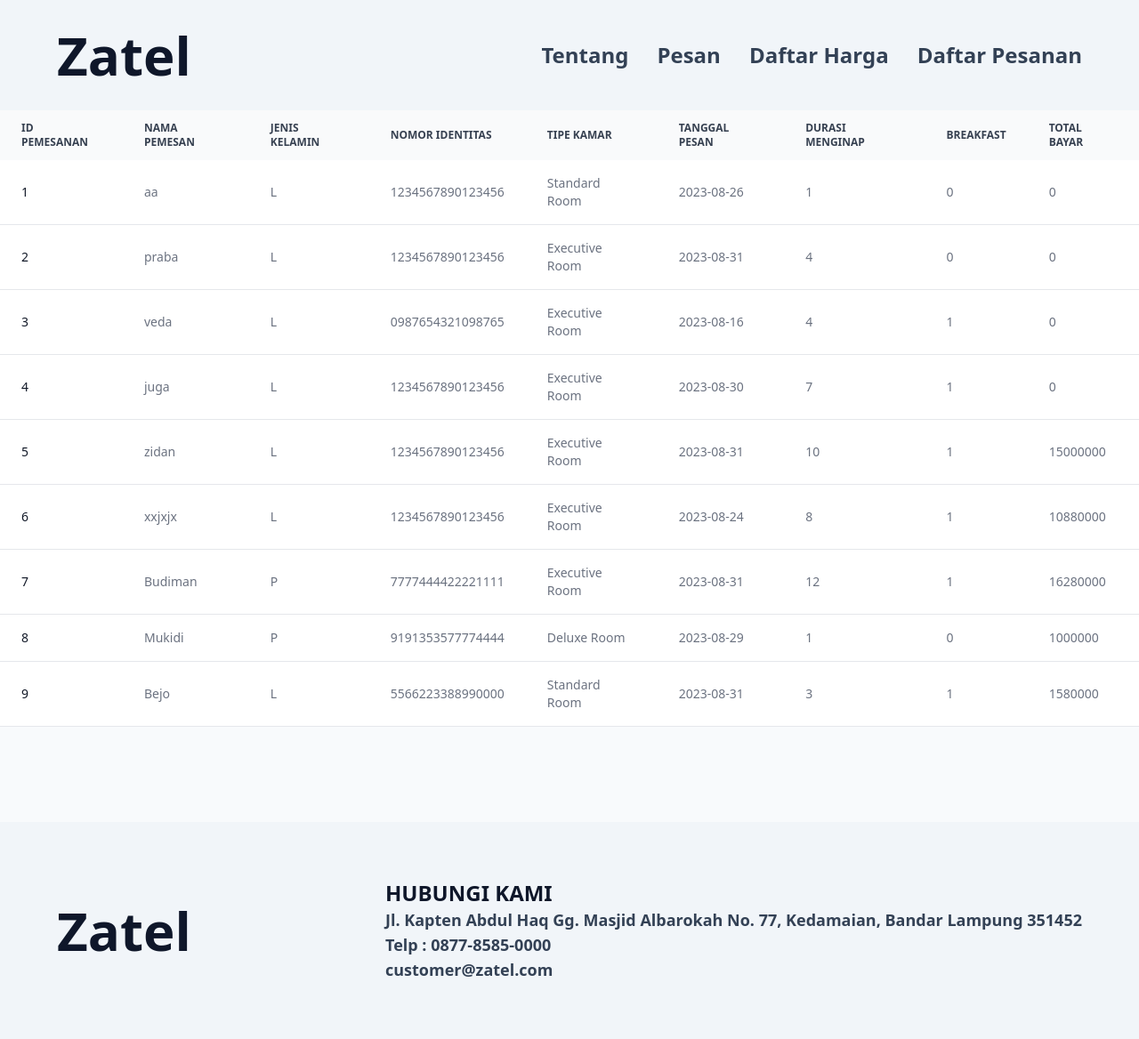
After one commit to kiraware/ukom-jwd, a PHP site: page /daftar-pesanan.php in a window 1280 px wide. The commit adds this page. Shown: the whole page at 89% size. Run offline with PHP 8.4, Linux system fonts and the light colour scheme; data comes from the database, SQL or seed files in the repository; both versions use the stored data as it was after the commit; some libraries are stand-ins or nearby versions.

Commit message:
fix disable past date order and add Daftar Pesanan

```diff
--- /dev/null
+++ b/daftar-pesanan.php
@@ -0,0 +1,108 @@
+<?php
+    require 'connect.php';
+?>
+
+<!DOCTYPE html>
+<html lang="id">
+
+<head>
+    <meta charset="UTF-8" />
+    <meta name="viewport" content="width=device-width, initial-scale=1.0" />
+    <title>Daftar Pesanan</title>
+    <script src="https://cdn.tailwindcss.com"></script>
+</head>
+
+<body class="bg-slate-50">
+    <?php
+        include("header.php");
+    ?>
+
+    <section class="min-h-screen">
+        <div class="relative overflow-x-auto">
+            <table class="w-full text-sm text-left text-gray-500 dark:text-gray-400">
+                <thead class="text-xs text-gray-700 uppercase bg-gray-50 dark:bg-gray-700 dark:text-gray-400">
+                    <tr>
+                        <th scope="col" class="px-6 py-3">
+                            ID Pemesanan
+                        </th>
+                        <th scope="col" class="px-6 py-3">
+                            Nama Pemesan
+                        </th>
+                        <th scope="col" class="px-6 py-3">
+                            Jenis Kelamin
+                        </th>
+                        <th scope="col" class="px-6 py-3">
+                            Nomor Identitas
+                        </th>
+                        <th scope="col" class="px-6 py-3">
+                            Tipe Kamar
+                        </th>
+                        <th scope="col" class="px-6 py-3">
+                            Tanggal Pesan
+                        </th>
+                        <th scope="col" class="px-6 py-3">
+                            Durasi Menginap
+                        </th>
+                        <th scope="col" class="px-6 py-3">
+                            Breakfast
+                        </th>
+                        <th scope="col" class="px-6 py-3">
+                            Total Bayar
+                        </th>
+                    </tr>
+                </thead>
+                <tbody>
+                    <?php
+                        $sql = "SELECT id_pemesanan, nama_pemesan, jenis_kelamin, nomor_identitas, id_produk, tanggal_pesan, durasi_menginap, termasuk_breakfast, total_bayar FROM `pemesanan`";
+                        $result = mysqli_query($con, $sql);
+
+                        $sql2 = "SELECT id_produk, nama_produk FROM `produk`";
+                        $result2 = mysqli_query($con, $sql2);
+                        $nama_kamar = array();
+
+                        if ($result2) {
+                            while ($row2 = mysqli_fetch_assoc($result2)) {
+                                $id_produk = $row2['id_produk'];
+                                $nama_produk = $row2['nama_produk'];
+                                $nama_kamar[$id_produk] = $nama_produk;
+                            }
+                        }
+
+                        if ($result) {
+                            while ($row = mysqli_fetch_assoc($result)) {
+                                $id_pemesanan = $row['id_pemesanan'];
+                                $nama_pemesan = $row['nama_pemesan'];
+                                $jenis_kelamin = $row['jenis_kelamin'];
+                                $nomor_identitas = $row['nomor_identitas'];
+                                $id_produk = $row['id_produk'];
+                                $tanggal_pesan = $row['tanggal_pesan'];
+                                $durasi_menginap = $row['durasi_menginap'];
+                                $termasuk_breakfast = $row['termasuk_breakfast'];
+                                $total_bayar = $row['total_bayar'];
+
+                                echo '<tr class="bg-white border-b dark:bg-gray-800 dark:border-gray-700">';
+                                echo "<th scope=\"row\" class=\"px-6 py-4 font-medium text-gray-900  whitespace-nowrap dark:text-white\"> $id_pemesanan </th>";
+                                echo "<td class=\"px-6 py-4\">$nama_pemesan</td>";
+                                echo "<td class=\"px-6 py-4\">$jenis_kelamin</td>";
+                                echo "<td class=\"px-6 py-4\">$nomor_identitas</td>";
+                                echo "<td class=\"px-6 py-4\">$nama_kamar[$id_produk]</td>";
+                                echo "<td class=\"px-6 py-4\">$tanggal_pesan</td>";
+                                echo "<td class=\"px-6 py-4\">$durasi_menginap</td>";
+                                echo "<td class=\"px-6 py-4\">$termasuk_breakfast</td>";
+                                echo "<td class=\"px-6 py-4\">$total_bayar</td>";
+                                '</tr>';
+                            }
+                        }
+                    ?>
+                </tbody>
+            </table>
+        </div>
+    </section>
+
+    <?php
+        include("footer.php");
+    ?>
+
+</body>
+
+</html>
--- a/header.php
+++ b/header.php
@@ -9,6 +9,8 @@
                     href="pesan.php">Pesan</a></li>
             <li><a class="text-lg sm:text-2xl font-semibold text-slate-700 hover:text-slate-700/50"
                     href="daftar-harga.php">Daftar Harga</a></li>
+            <li><a class="text-lg sm:text-2xl font-semibold text-slate-700 hover:text-slate-700/50"
+                    href="daftar-pesanan.php">Daftar Pesanan</a></li>
         </ul>
     </nav>
 </header>
--- a/pesan.php
+++ b/pesan.php
@@ -41,7 +41,7 @@
 ?>
 
 <!DOCTYPE html>
-<html lang="en">
+<html lang="id">
 
 <head>
     <meta charset="UTF-8" />
@@ -125,7 +125,7 @@
 
                     <div class="mb-6">
                         <label for="tanggal_pesan" class="block mb-2 text-sm font-medium text-zinc-950">Tanggal Pesan</label>
-                        <input type="date" id="tanggal_pesan" name="tanggal_pesan"
+                        <input type="date" id="tanggal_pesan" name="tanggal_pesan" min="<?php echo date("Y-m-d") ?>"
                             class="bg-zinc-200 border border-zinc-300 text-zinc-900 text-sm rounded-lg focus:ring-blue-500 focus:border-blue-500 block w-full p-2.5"
                             required />
                     </div>
--- a/tentang.php
+++ b/tentang.php
@@ -1,5 +1,5 @@
 <!DOCTYPE html>
-<html lang="en">
+<html lang="id">
 
 <head>
     <meta charset="UTF-8" />
```
Also changed, not shown: ukom.sql (+17 -7 lines).
